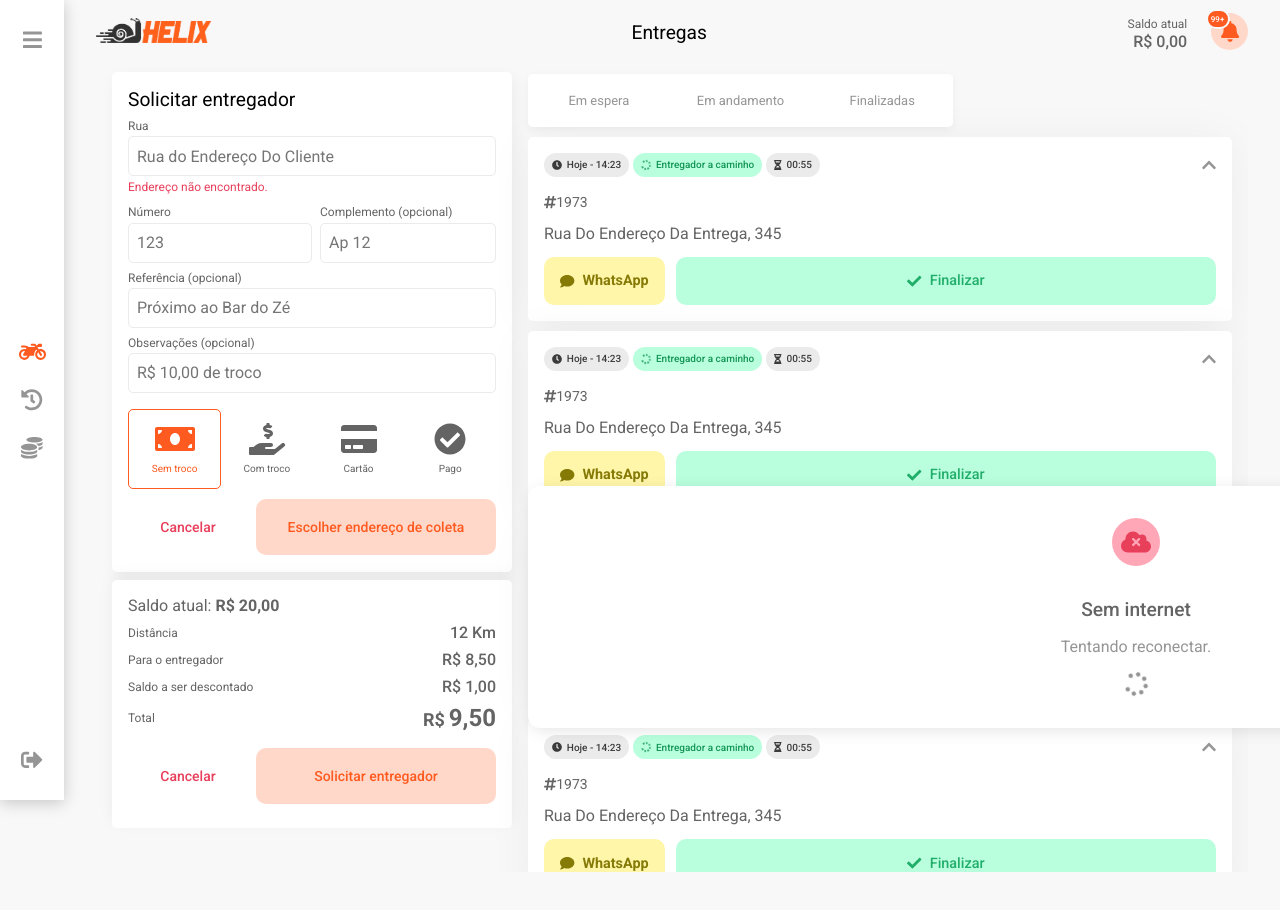
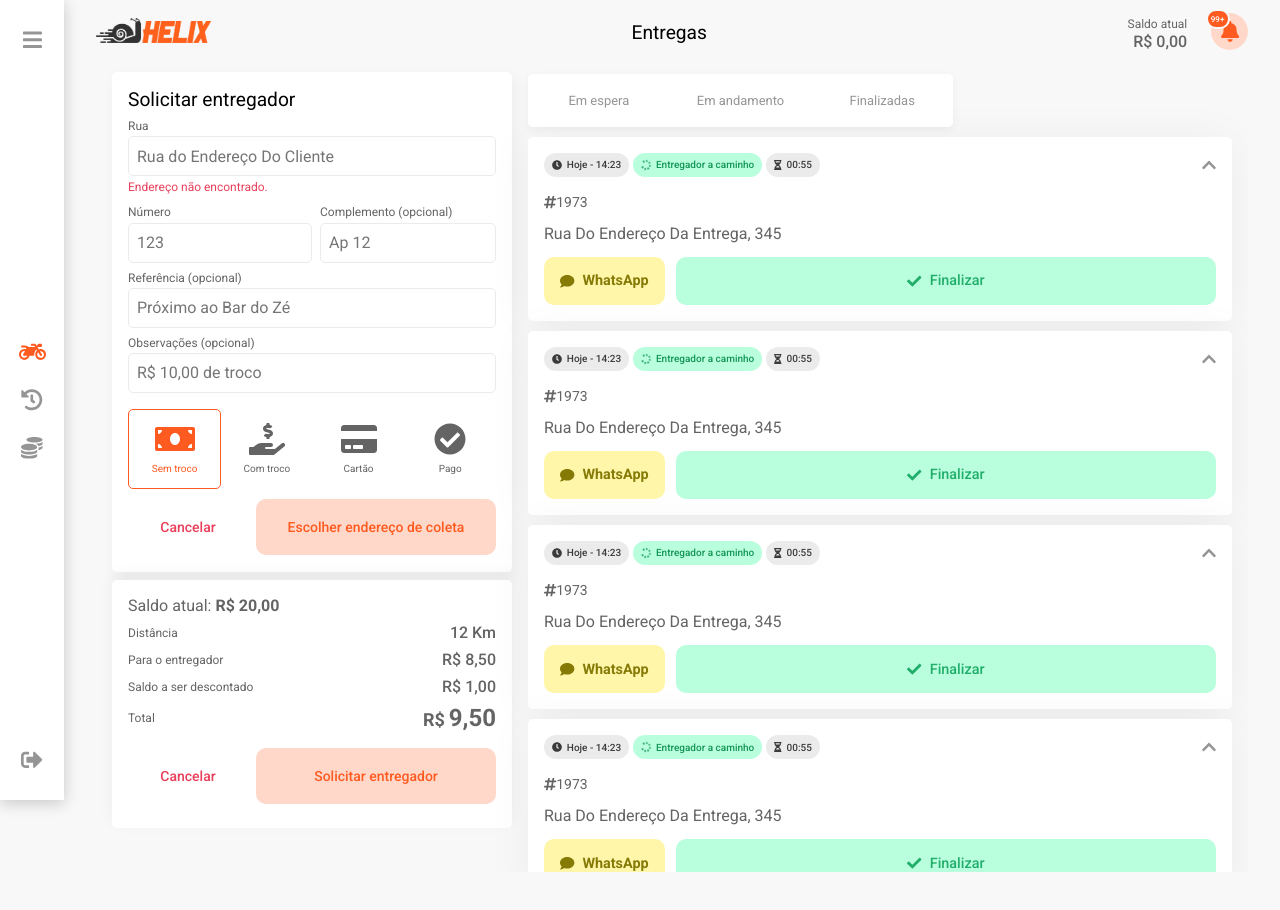
Before and after one commit to rafaelzoucas/client-helix-app, a Next.js app: page / in a window 1280 px wide. Shown: the top 910 px of the page. Built offline with nearby package versions, Linux system fonts and the light colour scheme.

Commit message:
Update index.tsx

```diff
--- a/src/components/Tabs/Deliveries/index.tsx
+++ b/src/components/Tabs/Deliveries/index.tsx
@@ -268,7 +268,7 @@ export default function Home() {
         </div>
 
         <div className={styles.deliveriesContainer}>
-          <Offline />
+          {/* <Offline /> */}
           <section style={{display: `${displayOnHoldDeliveries}`}}>
             <OnHold />
             <TryAgain />
```
